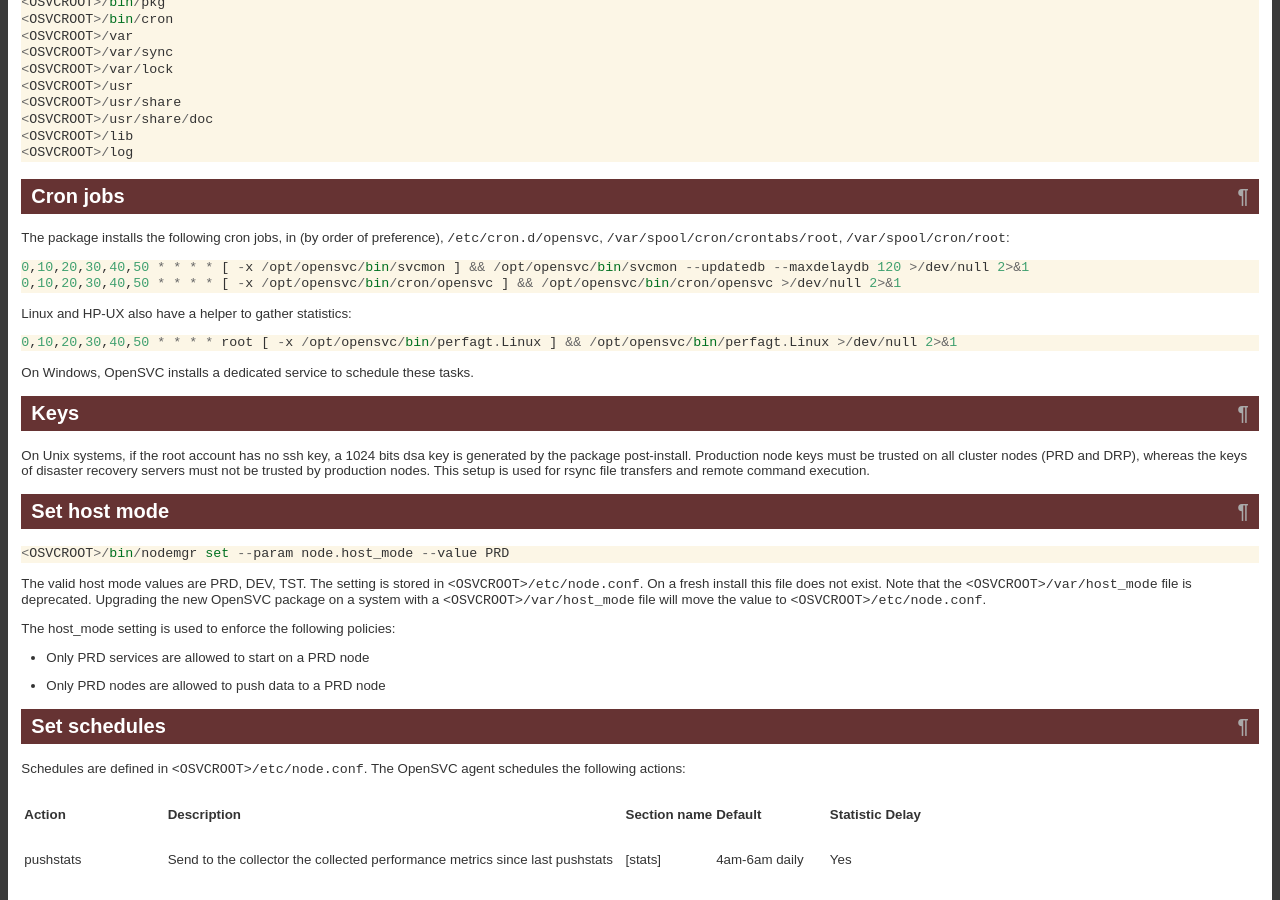
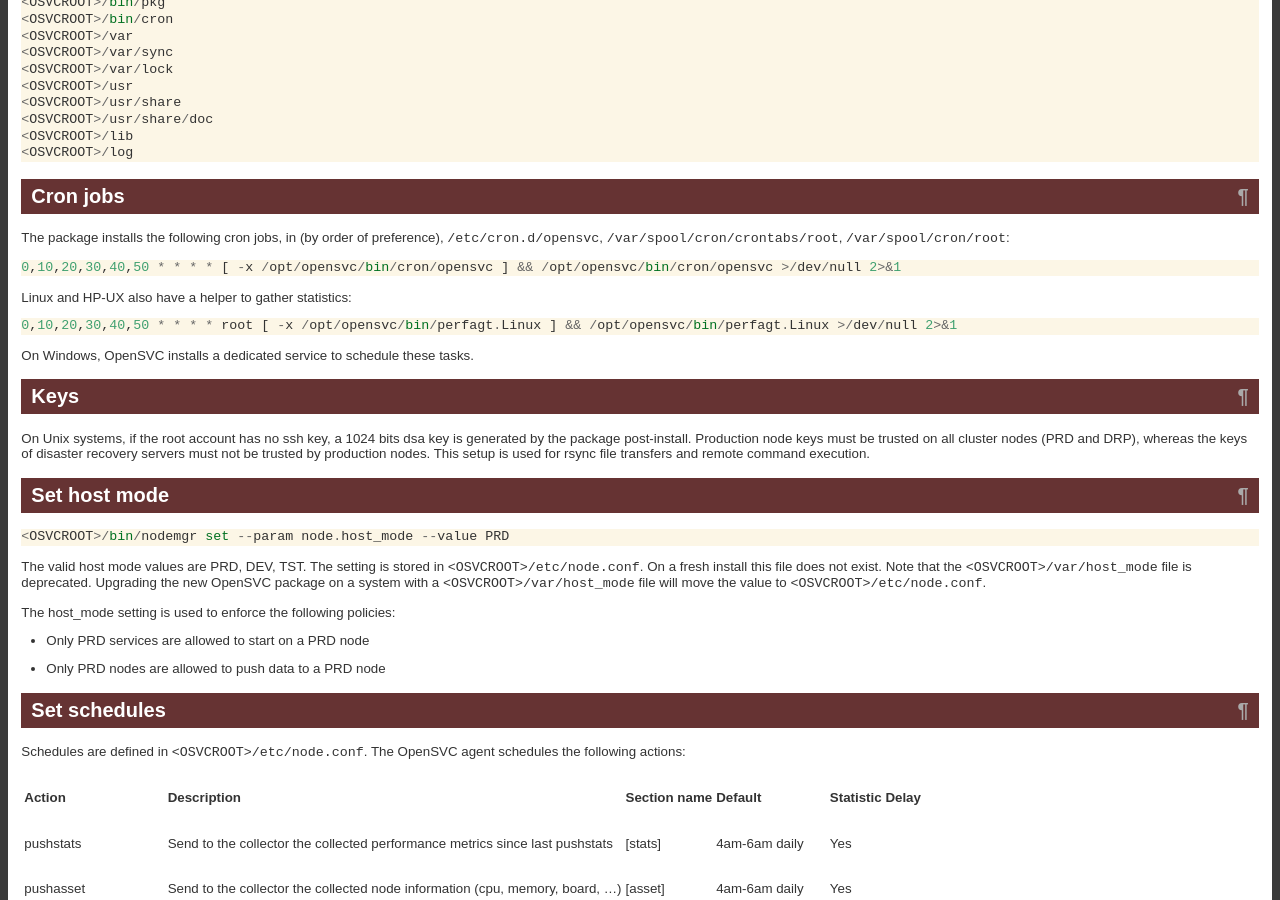
Before and after one commit to opensvc/docs.opensvc.com, a Sphinx documentation site: the page built from source/agent.install.rst, in a window 1280 px wide and 900 px high, scrolled down 461 px. Built offline with Sphinx 7.4.7, drawn with Linux system fonts in a browser that asks for light colours; comment, search, counter and statistics services are not loaded.

Commit message:
Remove svcmon cronjob reference

```diff
--- a/source/agent.install.rst
+++ b/source/agent.install.rst
@@ -41,7 +41,6 @@
 
 ::
 
-	0,10,20,30,40,50 * * * * [ -x /opt/opensvc/bin/svcmon ] && /opt/opensvc/bin/svcmon --updatedb --maxdelaydb 120 >/dev/null 2>&1
 	0,10,20,30,40,50 * * * * [ -x /opt/opensvc/bin/cron/opensvc ] && /opt/opensvc/bin/cron/opensvc >/dev/null 2>&1
 
 
```
